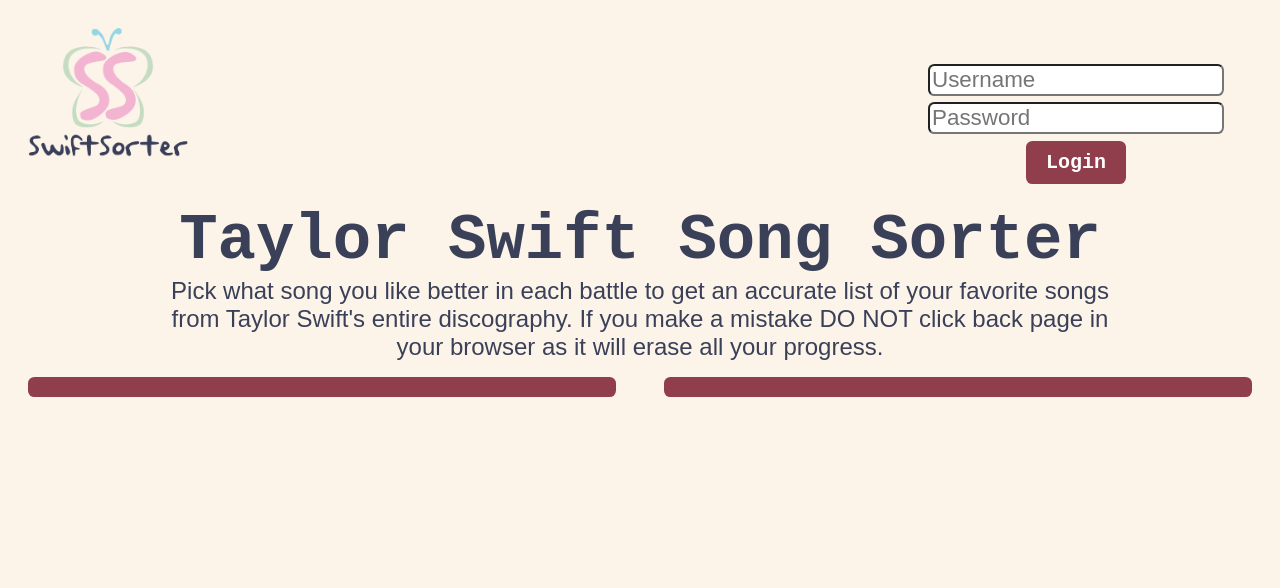
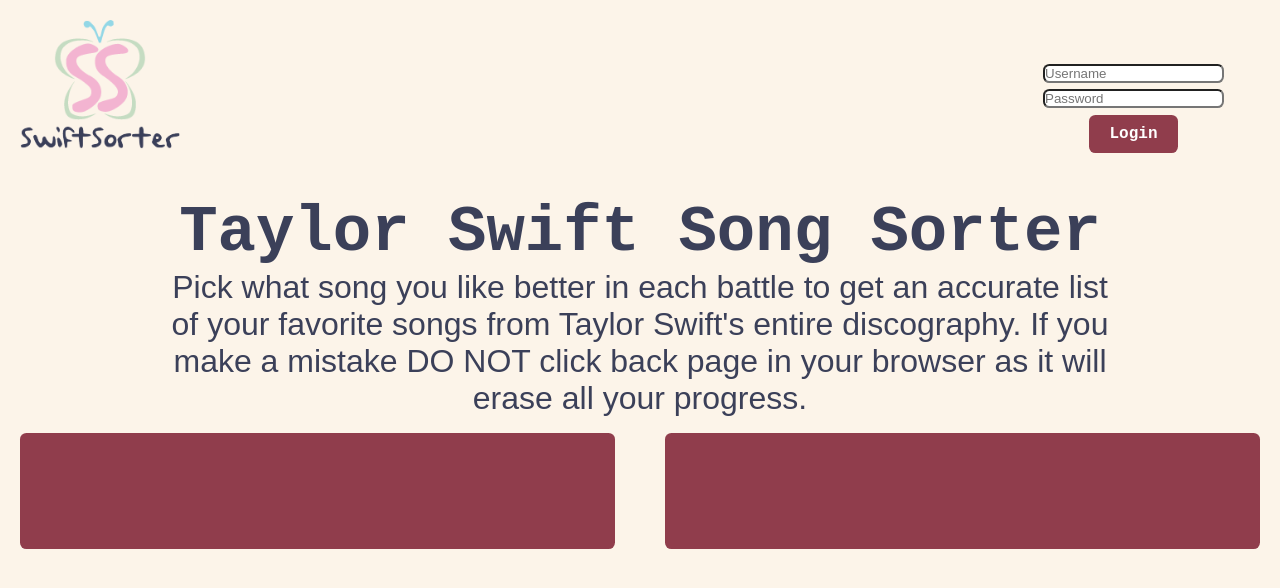
Before and after one commit to beccacohen/Becca, a plain HTML site: page index.html in a window 1280 px wide. Drawn offline with Linux system fonts and the light colour scheme; no server answers; a web font is replaced by a local one.

Commit message:
fixed responsiveness and styling

```diff
--- a/index.html
+++ b/index.html
@@ -1,7 +1,9 @@
 <!DOCTYPE html>
-<html>
+<html lang="en" dir="ltr">
 
 <head>
+  <meta charset="utf-8">
+  <meta name="viewport" content="width=device-width, initial-scale=1">
   <title>Taylor Swift Song Sorter</title>
   <link rel="stylesheet" type="text/css" href="styles.css">
   <style>
--- a/styles.css
+++ b/styles.css
@@ -1,3 +1,7 @@
+* {
+    margin: 0;
+    padding: 0;
+}
 body {
     text-align: center;
     background-color: rgba(243, 201, 147, 0.2);
@@ -8,12 +12,12 @@ body {
 
 #logo {
     display: flex;
-    width: 11.5rem;
+    width: 7.5rem;
 }
 
 /* Login container styles */
 .login-container {
-    padding: 1rem;
+    padding-top: 0.5rem;
     text-align: center;
 }
 
@@ -25,7 +29,7 @@ body {
 
 .info {
     font-family: "Proxima Nova", sans-serif;
-    font-size: 1.5rem;
+    font-size: 1rem;
     max-width: 60rem;
     /* Set the maximum width for the .info container */
     margin: 0 auto;
@@ -35,7 +39,7 @@ body {
 h2 {
     margin-top: 1.25rem;
     font-weight: bold;
-    font-size: 4rem;
+    font-size: 2rem;
     max-width: 60rem;
     /* Set the maximum width for the .info container */
     margin: 0 auto;
@@ -46,11 +50,15 @@ ul {
     list-style-type: none;
 }
 
+button#login-button {
+    font-size: 1rem;
+}
+
 button#song-button1,
 button#song-button2,
-button#login-button,
-button#logout-button,
-button#save-button {
+#login-button,
+#logout-button,
+#save-button {
     display: inline-block;
     padding: 0.625rem 1.25rem;
     font-size: 1.25rem;
@@ -63,7 +71,7 @@ button#save-button {
     border-radius: 0.25rem;
     cursor: pointer;
     transition: background-color 0.3s ease;
-    margin-bottom: 0.625rem;
+    margin-bottom: 0.8rem;
     flex-basis: 48%;
     font-family: 'Courier New', Courier, monospace;
     border-radius: 0.4rem;
@@ -89,16 +97,15 @@ button#save-button:hover {
 
 input#username,
 input#password {
-    font-size: 1.4rem;
-    border-radius: .4rem;
+    border-radius: 0.4rem;
 }
 
 div#error-message {
-    font-size: 1.2rem;
+    font-size: .6rem;
 }
 
 p#welcome-message {
-    font-size: 2rem;
+    font-size: 1rem;
     margin: 0.1rem;
 }
 
@@ -118,13 +125,11 @@ ul#rankingsList {
 .hamburger-menu {
     display: none;
     width: 30px;
-    height: 20px;
     position: absolute;
     top: 3rem;
-    right: 4rem;
+    right: 2rem;
     cursor: pointer;
     z-index: 1000;
-    /* Ensure the icon stays on top of other elements */
 }
 
 .hamburger-menu span {
@@ -191,12 +196,7 @@ ul#rankingsList {
 
     button#song-button1,
     button#song-button2 {
-        font-size: 2.188rem;
-    }
-
-    .info {
-        font-size: 2rem;
-        max-width: 100%;
+        font-size: 1.5rem;
     }
 
     .hamburger-content {
@@ -210,6 +210,7 @@ ul#rankingsList {
     .hamburger-menu {
         display: block;
     }
+
 }
 
 /* Styles for larger screens (minimum width of 768px) */
@@ -217,11 +218,12 @@ ul#rankingsList {
     #songContainer {
         flex-direction: row;
         justify-content: space-between;
+        height: 8rem;
     }
 
     button#song-button1,
     button#song-button2 {
-        font-size: 2.5rem;
+        font-size: 3rem;
     }
 
     #logo {
@@ -234,6 +236,7 @@ ul#rankingsList {
 
     h2 {
         padding-top: 1rem;
+        font-size: 4rem;
     }
 
     div#logoContainer {
@@ -247,4 +250,8 @@ ul#rankingsList {
     ul#rankingsList {
         font-size: 1.5rem;
     }
+
+    .info {
+        font-size: 2rem;
+    }
 }
```
